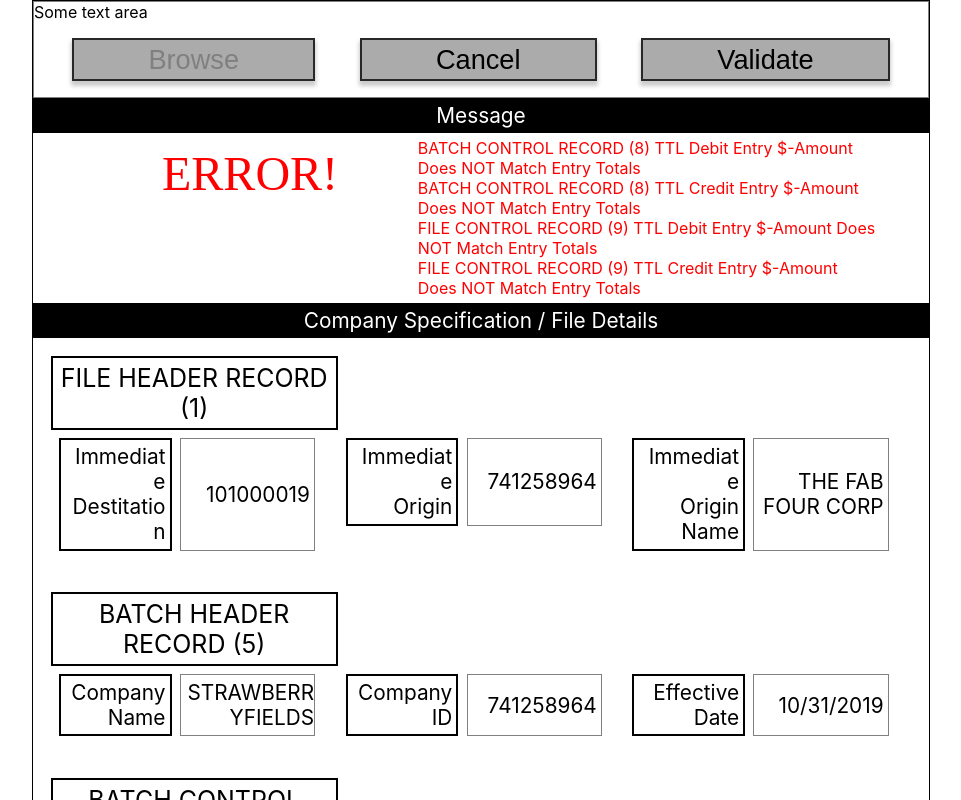
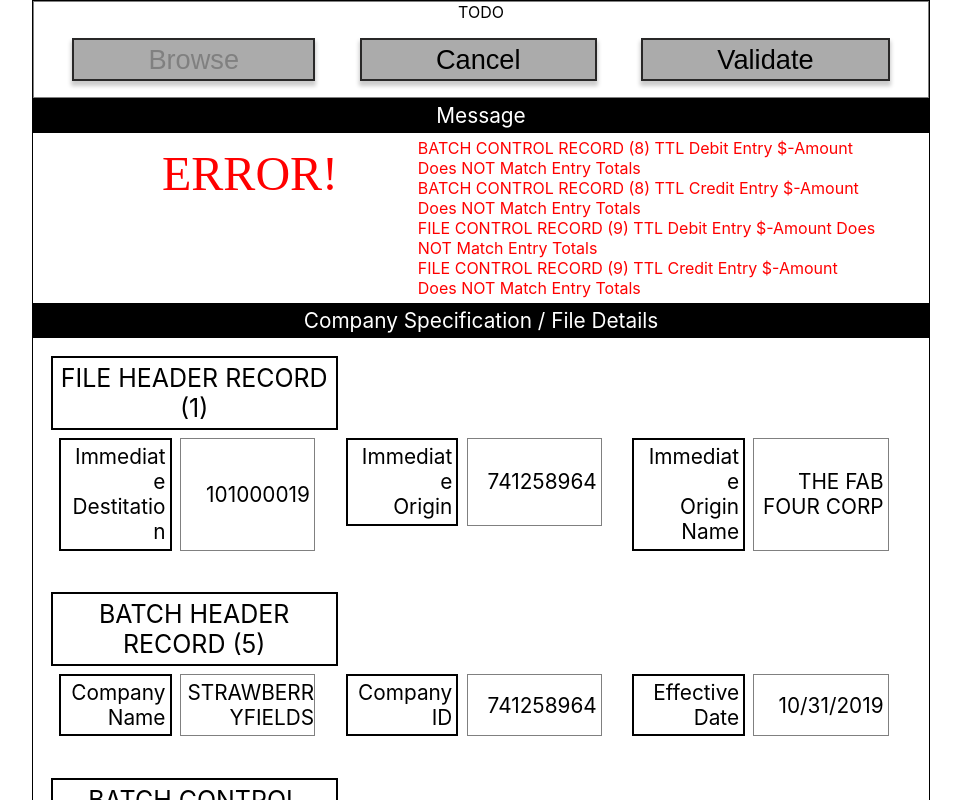
Before and after one commit to graysonkuhns/nacha-validator, a React (Create React App) app in the folder frontend/: page / in a window 1280 px wide. Shown: the top 800 px of the page, without its empty margins (160-1121 px from the left). Built offline with nearby package versions, Linux system fonts and the light colour scheme.

Commit message:
TODO: setup for error borders around characters

```diff
--- a/frontend/src/pages/FileView.tsx
+++ b/frontend/src/pages/FileView.tsx
@@ -29,12 +29,16 @@ const GrayButton: React.FC<GrayButtonProps> = ({ onClick, text, disabled }) => {
 };
 
 const FilePreview: React.FC = () => {
+  let text = '';
+  const chars = 'abcdefghijklmnop';
+  for (let i = 0; i < 94 * 30; i++)
+    text += chars.charAt((Math.random() * chars.length) % chars.length);
+
+  const lines = text.match(/.{1,94}/g) || [];
+
   return (
-    <div style={{
-      minWidth: '80%',
-      minHeight: '60%',
-    }}>
-      Some text area
+    <div style={{ textAlign: 'center' }}>
+      TODO
     </div>
   );
 };
```
